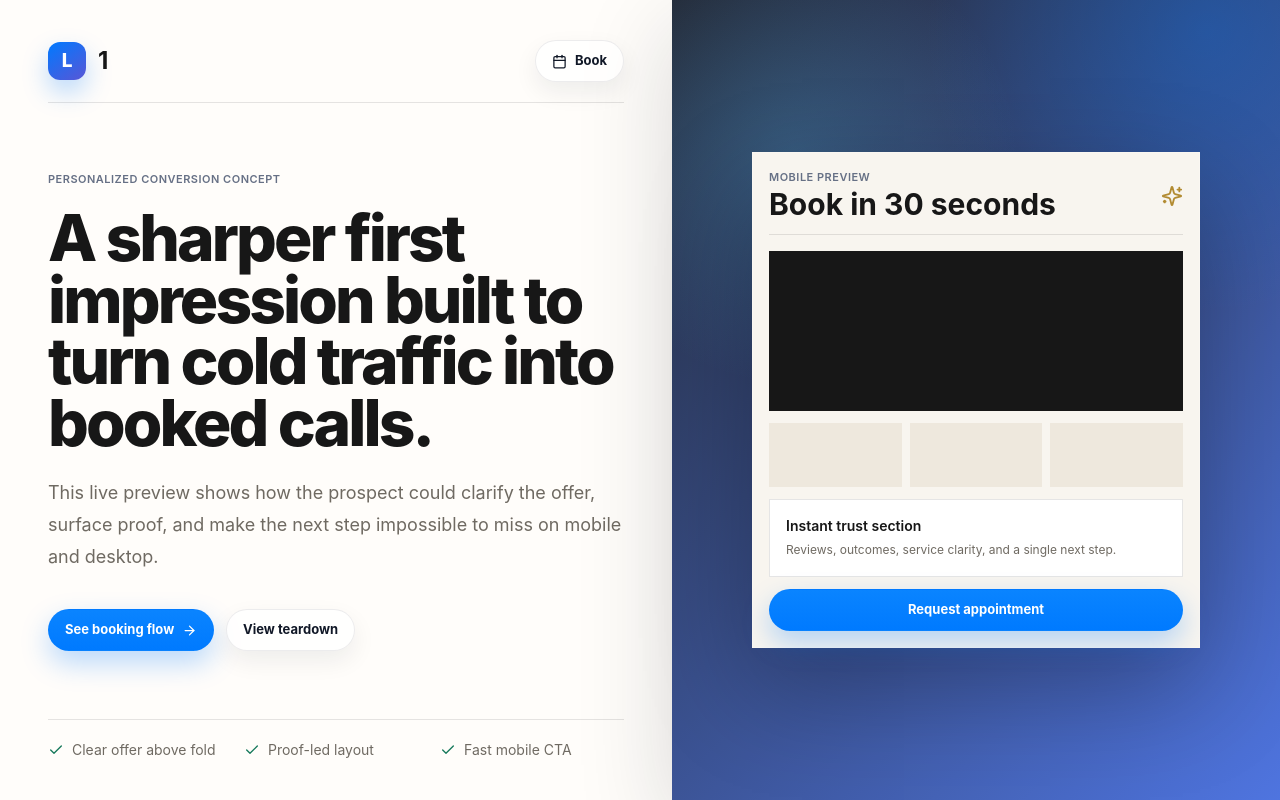
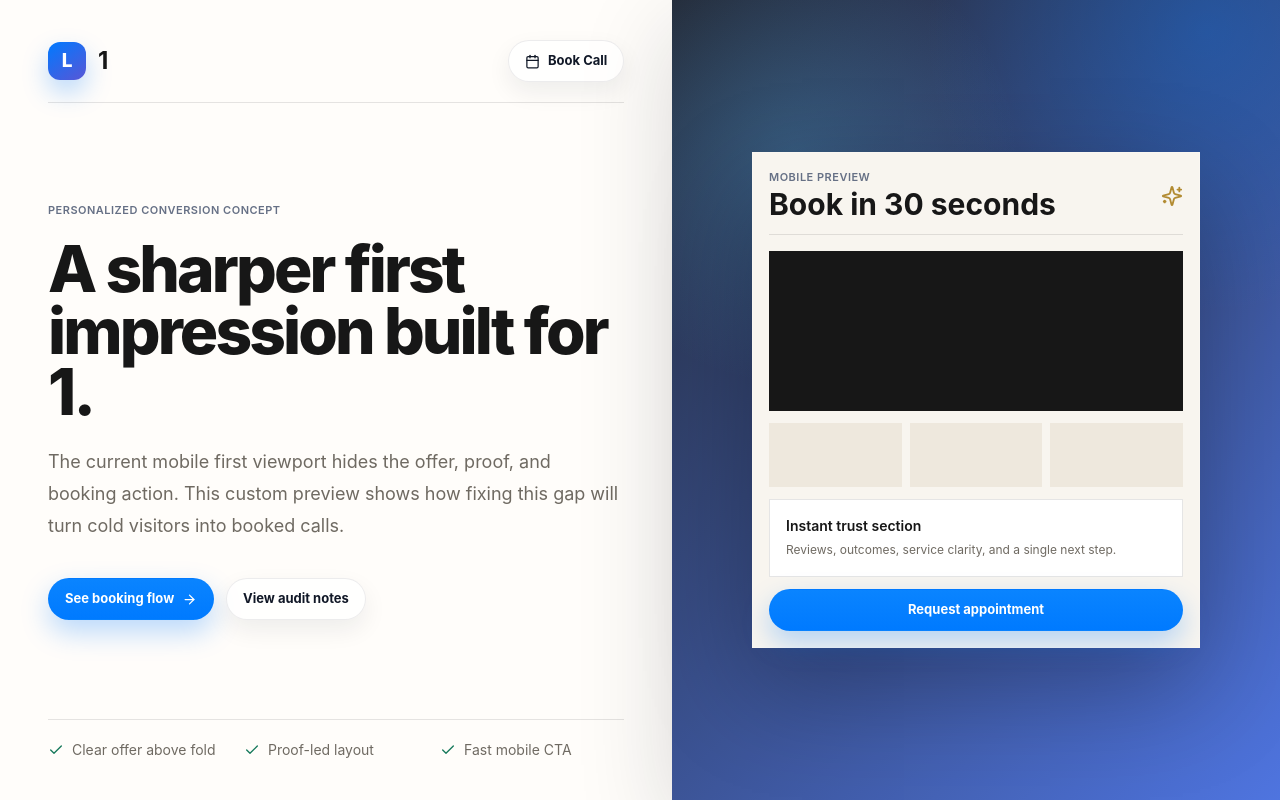
Before and after one commit to irfankhan2213/leaddrive, a Next.js app: page /demo/1 in a window 1280 px wide. Built offline with nearby package versions, Linux system fonts and the light colour scheme.

Commit message:
feat: improve demo preview handling, Supabase UUID lead lookup, and prompt fallbacks

```diff
--- a/app/api/demos/route.ts
+++ b/app/api/demos/route.ts
@@ -13,7 +13,8 @@ export async function POST(req: Request) {
   const demoUrl = demo.deploymentUrl || demo.demoUrl || `/demo/${lead.id}`;
 
   const supabase = getSupabaseAdmin();
-  if (supabase && !lead.id.startsWith('lead_')) {
+  const isSupabaseLead = /^[0-9a-f]{8}-[0-9a-f]{4}-[0-9a-f]{4}-[0-9a-f]{4}-[0-9a-f]{12}$/i.test(lead.id);
+  if (supabase && isSupabaseLead) {
     await supabase
       .from('leads')
       .update({
--- a/app/demo/[leadId]/page.tsx
+++ b/app/demo/[leadId]/page.tsx
@@ -1,11 +1,29 @@
-import { ArrowRight, Calendar, Check, Sparkles } from 'lucide-react';
+import { ArrowRight, Calendar, Check, MapPin, Sparkles } from 'lucide-react';
+import { getSupabaseAdmin } from '@/lib/supabase';
+import type { Lead } from '@/lib/types';
 
 export default async function DemoPage({ params }: { params: Promise<{ leadId: string }> }) {
   const { leadId } = await params;
-  const name = leadId
+  let lead: Partial<Lead> | null = null;
+
+  const isUuid = /^[0-9a-f]{8}-[0-9a-f]{4}-[0-9a-f]{4}-[0-9a-f]{4}-[0-9a-f]{12}$/i.test(leadId);
+  if (isUuid) {
+    const supabase = getSupabaseAdmin();
+    if (supabase) {
+      const { data } = await supabase.from('leads').select('*').eq('id', leadId).single();
+      if (data) {
+        lead = data as Lead;
+      }
+    }
+  }
+
+  const name = lead?.company_name || leadId
     .replace(/^lead_/, '')
     .replace(/[_-]/g, ' ')
     .replace(/\b\w/g, (char) => char.toUpperCase());
+
+  const location = lead?.city || null;
+  const weakness = lead?.weakness || 'The current mobile first viewport hides the offer, proof, and booking action.';
 
   return (
     <main className="min-h-screen bg-[#fffdfa] text-[#171717]">
@@ -14,28 +32,36 @@ export default async function DemoPage({ params }: { params: Promise<{ leadId: s
           <nav className="flex items-center justify-between border-b border-black/10 pb-5">
             <div className="flex items-center gap-3">
               <span className="brand-mark">L</span>
-              <span className="font-serif text-2xl font-bold">{name || 'Client Demo'}</span>
+              <div>
+                <span className="font-serif text-2xl font-bold">{name}</span>
+                {location && (
+                  <span className="ml-3 inline-flex items-center gap-1 text-xs font-sans text-[#6f6a62]">
+                    <MapPin size={12} />
+                    {location}
+                  </span>
+                )}
+              </div>
             </div>
             <button className="btn secondary hidden sm:inline-flex">
               <Calendar size={15} />
-              Book
+              Book Call
             </button>
           </nav>
 
           <div className="max-w-3xl py-16">
             <p className="eyebrow mb-5">Personalized Conversion Concept</p>
             <h1 className="section-title mb-6">
-              A sharper first impression built to turn cold traffic into booked calls.
+              A sharper first impression built for {name}.
             </h1>
             <p className="max-w-xl text-lg leading-8 text-[#6f6a62]">
-              This live preview shows how the prospect could clarify the offer, surface proof, and make the next step impossible to miss on mobile and desktop.
+              {weakness} This custom preview shows how fixing this gap will turn cold visitors into booked calls.
             </p>
             <div className="mt-9 flex flex-wrap gap-3">
               <button className="btn">
                 See booking flow
                 <ArrowRight size={15} />
               </button>
-              <button className="btn secondary">View teardown</button>
+              <button className="btn secondary">View audit notes</button>
             </div>
           </div>
 
--- a/lib/pipeline.ts
+++ b/lib/pipeline.ts
@@ -115,15 +115,20 @@ export function buildPipeline(input: CampaignInput): PipelineResult {
 }
 
 export function buildDemoPrompt(lead: Lead): string {
-  return `Create a polished ${lead.demo_type.replace('_', ' ')} for ${lead.company_name}.
+  const demoTypeLabel = (lead.demo_type || 'website').replace('_', ' ');
+  const signalsList = Array.isArray(lead.signals)
+    ? lead.signals.map((signal) => `${signal.label}: ${signal.value}`).join('; ')
+    : 'None';
+
+  return `Create a polished ${demoTypeLabel} for ${lead.company_name}.
 
 Context:
-- Target niche: ${lead.niche}
+- Target niche: ${lead.niche || 'N/A'}
 - Target location: ${lead.city || 'Location not specified'}
 - Existing website: ${lead.website_url || 'No website found'}
-- Specific weakness to fix: ${lead.weakness}
-- Qualification reason: ${lead.qualification_reason}
-- Signals: ${lead.signals.map((signal) => `${signal.label}: ${signal.value}`).join('; ')}
+- Specific weakness to fix: ${lead.weakness || 'General conversion improvements'}
+- Qualification reason: ${lead.qualification_reason || 'N/A'}
+- Signals: ${signalsList}
 
 Design direction:
 - Make it look premium, credible, and conversion-focused.
--- a/lib/v0.ts
+++ b/lib/v0.ts
@@ -45,7 +45,7 @@ export async function createV0Demo(lead: Lead): Promise<V0DemoResult> {
     return {
       chatId: chat.id,
       versionId,
-      demoUrl: chat.latestVersion?.demoUrl,
+      demoUrl: chat.webUrl || `/demo/${lead.id}`,
       webUrl: chat.webUrl
     };
   }
@@ -66,16 +66,18 @@ export async function createV0Demo(lead: Lead): Promise<V0DemoResult> {
     return {
       chatId: chat.id,
       versionId,
-      demoUrl: chat.latestVersion?.demoUrl,
+      demoUrl: chat.webUrl || `/demo/${lead.id}`,
       webUrl: chat.webUrl
     };
   }
 
   const deployment = (await deploymentRes.json()) as { webUrl?: string; id?: string };
+  const publicDemoUrl = deployment.webUrl || chat.webUrl || chat.latestVersion?.demoUrl || `/demo/${lead.id}`;
+
   return {
     chatId: chat.id,
     versionId,
-    demoUrl: chat.latestVersion?.demoUrl || deployment.webUrl,
+    demoUrl: publicDemoUrl,
     deploymentUrl: deployment.webUrl,
     webUrl: chat.webUrl
   };
```
